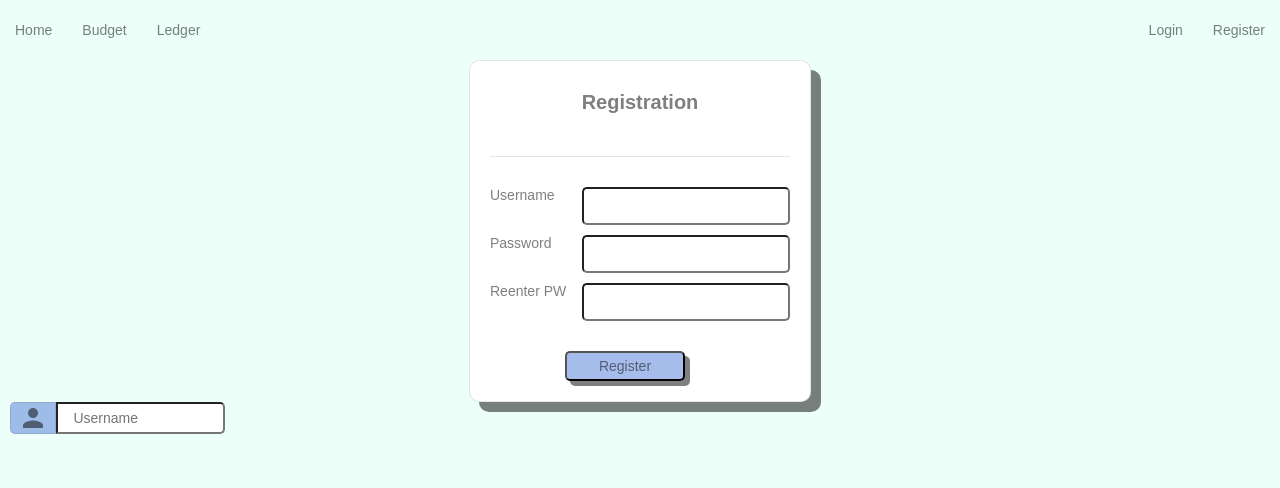
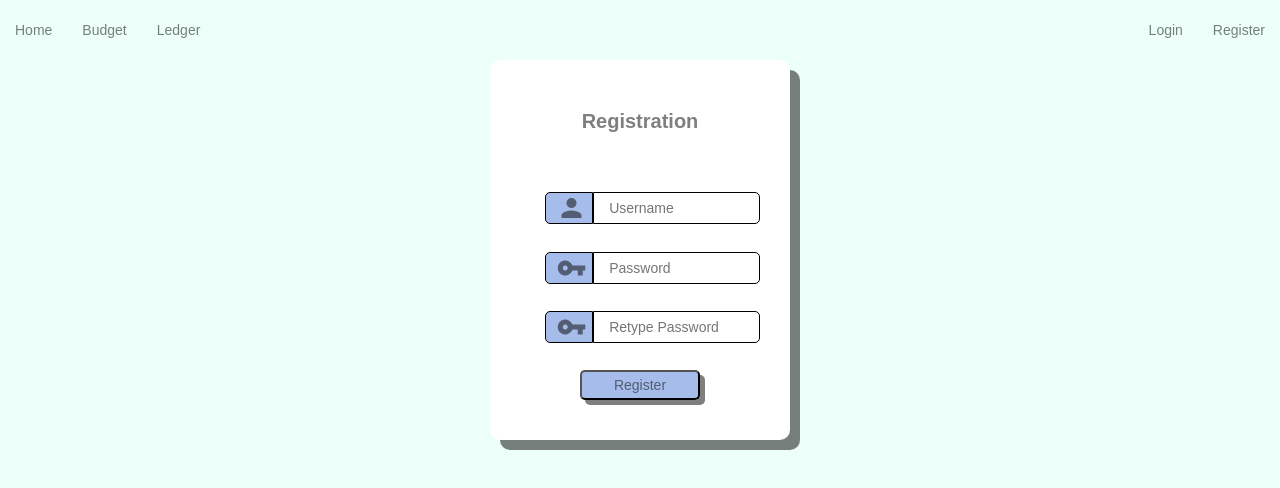
Before and after one commit to chrisgo2286/budget-app-frontend, a React (Create React App) app: page /registration in a window 1280 px wide. Shown: the top 488 px of the page. Built offline with nearby package versions, Linux system fonts and the light colour scheme.

Commit message:
Reworked css for Registration

```diff
--- a/src/components/miscComponents/inputWithIcon/inputWithIcon.css
+++ b/src/components/miscComponents/inputWithIcon/inputWithIcon.css
@@ -7,7 +7,7 @@
 }
 
 .material-icons {
-    border: 1px solid var(--siteBorderColor);
+    border: 1px solid black;
     background-color: var(--thirdColor);
     text-align: center;
     font-size: 30px;
@@ -15,6 +15,7 @@
 }
 
 .input {
+    border: 1px solid black;
     border-radius: 0px 5px 5px 0px;
     padding-left: 10%;
     width: 150px;
--- a/src/components/miscComponents/inputWithIcon/inputWithIcon.jsx
+++ b/src/components/miscComponents/inputWithIcon/inputWithIcon.jsx
@@ -1,6 +1,7 @@
 import './inputWithIcon.css';
 
 export default function InputWithIcon ({
+    className,
     type,
     name,
     placeholder,
@@ -16,7 +17,7 @@ export default function InputWithIcon ({
     }
 
     return (
-        <div className="input-icon-pair">
+        <div className={ "input-icon-pair " + className }>
             <i className="material-icons">{ icon }</i>
             <input
                 className="input"
--- a/src/components/registration/newUserFields.jsx
+++ b/src/components/registration/newUserFields.jsx
@@ -1,45 +1,37 @@
 import React from "react";
 import Input from "../miscComponents/input/input";
+import InputWithIcon from "../miscComponents/inputWithIcon/inputWithIcon";
 
 export default function NewUserFields ({ fields, setFields, handleSubmit }) {
     return (
         <React.Fragment>
-            <div
-                className="registration-username-label"
-                data-cy="registration-username-label">
-                Username
-            </div>
-            <Input
+            <InputWithIcon
                 className='registration-username'
-                type='text'
-                name='username'
+                type="text"
+                name="username"
+                placeholder="Username"
                 value={ fields.username }
                 fields={ fields }
-                setFields={ setFields } />
-            <div
-                className="registration-password1-label"
-                data-cy="registration-password1-label">
-                Password
-            </div>
-            <Input
+                setFields={ setFields }
+                icon="person" />
+            <InputWithIcon
                 className='registration-password1'
                 type='password'
                 name='password1'
+                placeholder="Password"
                 value={ fields.password1 }
                 fields={ fields }
-                setFields={ setFields } />
-            <div
-                className="registration-password2-label"
-                data-cy="registration-password2-label">
-                Reenter PW
-            </div>
-            <Input
+                setFields={ setFields }
+                icon="vpn_key"/>
+            <InputWithIcon
                 className='registration-password2'
                 type='password'
                 name='password2'
+                placeholder="Retype Password"
                 value={ fields.password2 }
                 fields={ fields }
-                setFields={ setFields } />
+                setFields={ setFields }
+                icon="vpn_key"/>
             <button
                 className='registration-btn'
                 onClick={ handleSubmit }
--- a/src/components/registration/registration.css
+++ b/src/components/registration/registration.css
@@ -4,7 +4,7 @@ main {
 }
 
 .registration {
-    display: grid;
+    /* display: grid;
     grid-template-columns: repeat(3, 1fr);
     grid-template-rows: repeat(6, 1fr);
     grid-template-areas:
@@ -13,55 +13,31 @@ main {
         "username-label username username"
         "password1-label password1 password1"
         "password2-label password2 password2"
-        "register-btn register-btn register-btn";
+        "register-btn register-btn register-btn"; */
+    display: flex;
+    flex-direction: column;
+    justify-content: space-between;
+    align-items: center;
     width: 300px;
-    border: 1px solid var(--siteBorderColor);
     border-radius: 10px;
     margin: 0px auto;
-    padding: 20px;
     height: 300px;
     background-color: white;
     box-shadow: 10px 10px;
+    padding: 40px 0px;
 }
 
 .registration-header {
-    grid-area: header;
     font-size: 20px;
     font-weight: bold;
 }
 
 .validation {
-    grid-area: validation;
     border-bottom: 1px solid var(--siteBorderColor);
-    margin-bottom: 20px;
 }
 
 .registration > * {
     margin-top: 10px;
-}
-
-.registration-username-label {
-    grid-area: username-label;
-}
-
-.registration-username {
-    grid-area: username;
-}
-
-.registration-password1-label {
-    grid-area: password1-label;
-}
-
-.registration-password1 {
-    grid-area: password1;
-}
-
-.registration-password2-label {
-    grid-area: password2-label;
-}
-
-.registration-password2 {
-    grid-area: password2;
 }
 
 .registration-username,
@@ -79,8 +55,6 @@ main {
 }
 
 .registration-btn {
-    grid-area: register-btn;
-    margin: 30px 0px 0px 25%;
     color: var(--siteFontColor);
     background-color: var(--thirdColor);
     border-radius: 5px;
--- a/src/components/registration/registration.jsx
+++ b/src/components/registration/registration.jsx
@@ -7,7 +7,6 @@ import { updateUser } from '../../misc/userFunctions';
 import { loginUser } from '../../misc/apiCalls';
 import { validateRegistration } from '../../misc/validation/validateRegistration';
 import NewUserFields from './newUserFields';
-import InputWithIcon from '../miscComponents/inputWithIcon/inputWithIcon';
 import Validation from '../validation/validation';
 import './registration.css';
 
@@ -64,15 +63,6 @@ export default function Registration () {
                     setFields={ setCredentials }
                     handleSubmit={ handleSubmit }/>
             </div>
-            <InputWithIcon
-                type="text"
-                name="username"
-                placeholder="Username"
-                value={ credentials.username }
-                fields={ credentials }
-                setFields={ setCredentials }
-                icon="person"
-            />
         </main>
 
     )
```
